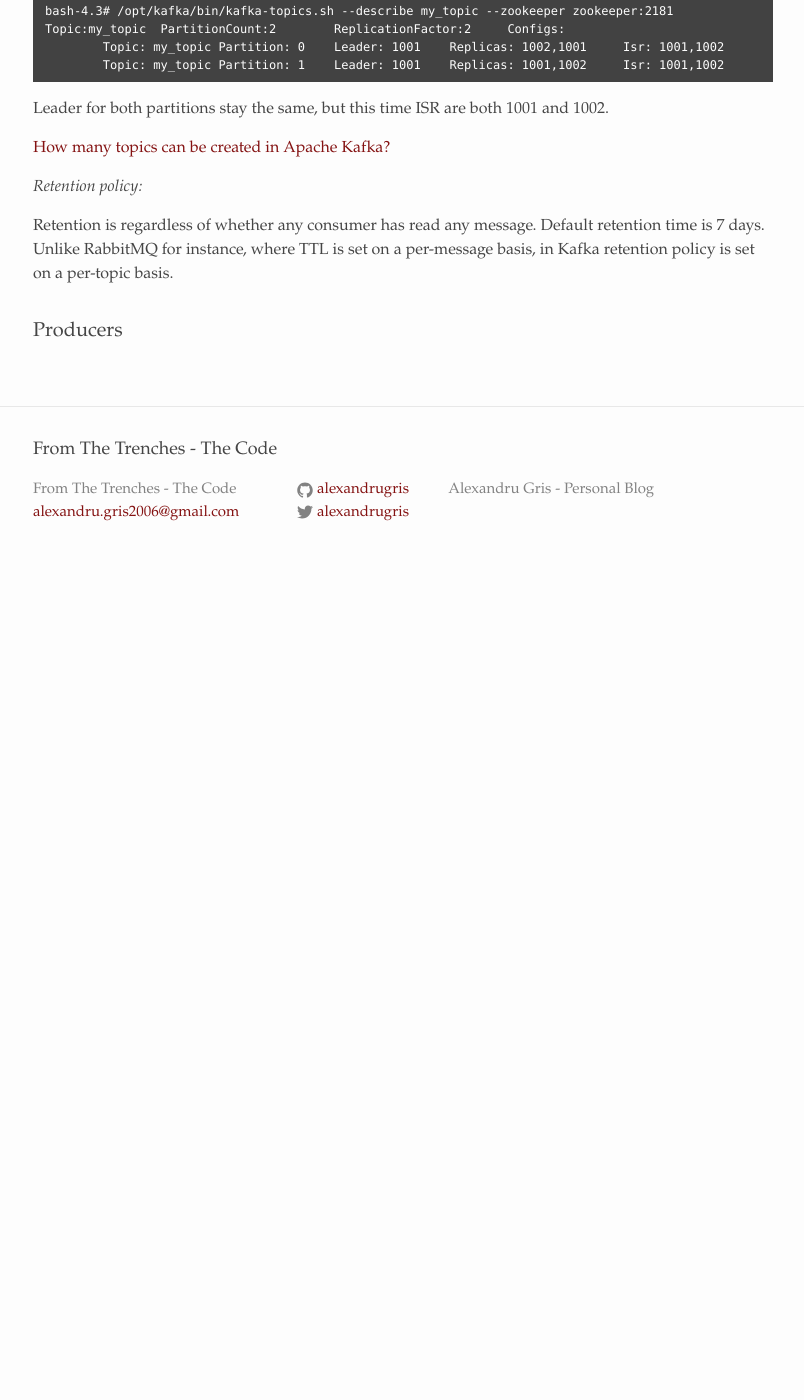
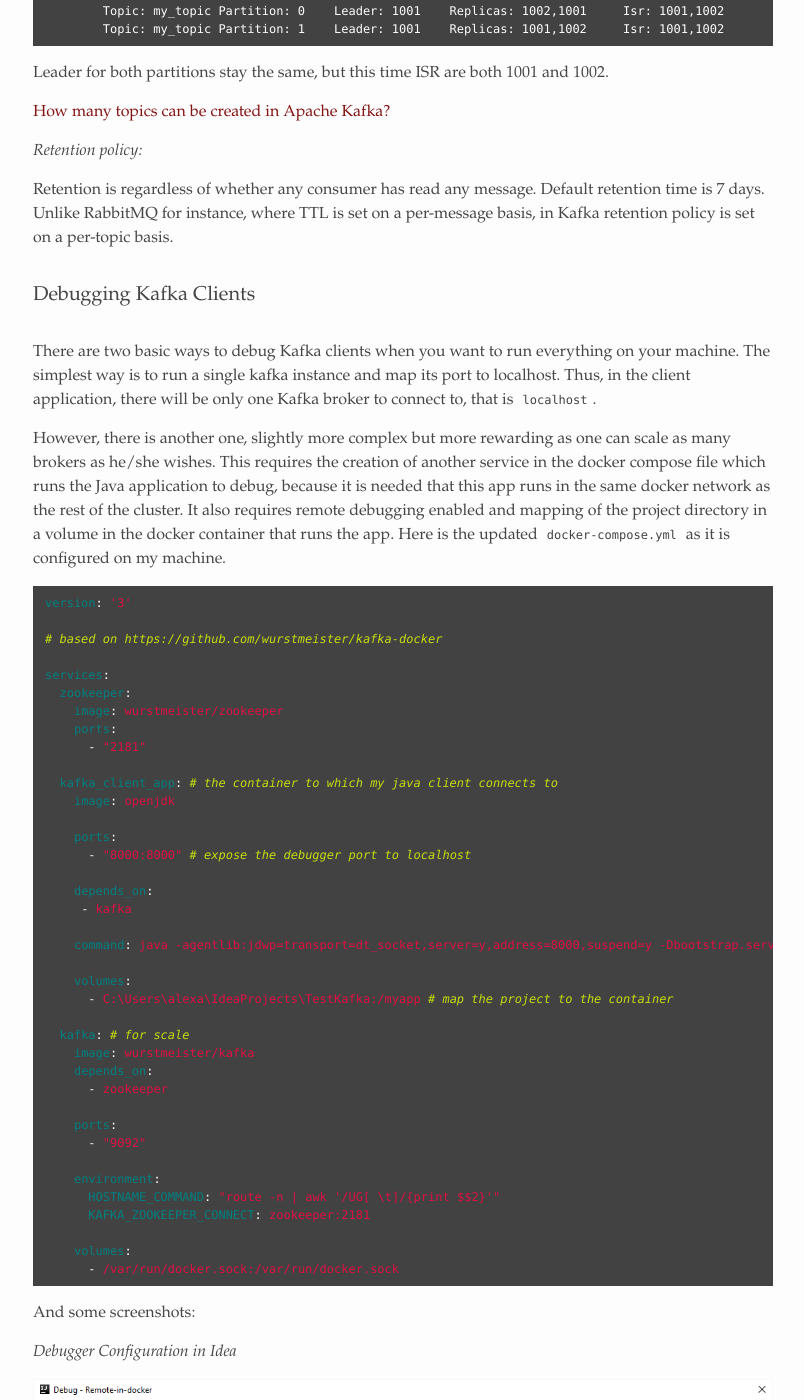
Before and after one commit to alexandrugris/my-jekyll-tech-blog, a Jekyll site: the page built from MyBlog/_posts/2017-06-04-kafka-patterns.markdown, in a window 1280 px wide and 1400 px high, scrolled down 4476 px. Shown: the whole window, without its empty margins (237-1041 px from the left). Built offline with Jekyll 4.4.1, drawn with Linux system fonts in a browser that asks for light colours; before the commit the page ends 5060 px from its top, so only the background shows below that; some of the changed text lies outside the part shown.

Commit message:
edits to kafka

````diff
--- a/MyBlog/_posts/2017-06-04-kafka-patterns.markdown
+++ b/MyBlog/_posts/2017-06-04-kafka-patterns.markdown
@@ -26,7 +26,7 @@ services:
 
     ports:
       - "9092:9092"
-      - "1099:1099" # for JMX
+      - "1099:1099" # for JMX - not needed unless we want to monitor the service
 
     environment:
       KAFKA_ADVERTISED_HOST_NAME: 127.0.0.1
@@ -61,21 +61,18 @@ services:
   zookeeper:
     image: wurstmeister/zookeeper
     ports:
-      - "2181:2181"
+      - "2181"
 
   kafka:
     image: wurstmeister/kafka
 
     ports:
       - "9092" # we do not publish these ports anymore to host
-      - "1099"
 
     environment:
       HOSTNAME_COMMAND: "route -n | awk '/UG[ \t]/{print $$2}'"
       KAFKA_ZOOKEEPER_CONNECT: zookeeper:2181
-      KAFKA_JMX_OPTS: "-Dcom.sun.management.jmxremote -Dcom.sun.management.jmxremote.authenticate=false -Dcom.sun.management.jmxremote.ssl=false -Djava.rmi.server.hostname=127.0.0.1 -Dcom.sun.management.jmxremote.rmi.port=1099"
-      JMX_PORT: 1099
-
+      # we dropped completely the JMX part
 
     volumes:
       - /var/run/docker.sock:/var/run/docker.sock
@@ -95,10 +92,11 @@ docker exec -it testkafka_kafka_2 bash
 
 ![Kafka Connection]({{site.url}}/assets/kafka_1.png)
 
-Because now the `JMX_PORT` is already set and in use by the Kafka daemon, in order to run commands to Kafka we need to make a little hack:
+However, if JMX is specified, the `JMX_PORT` is already set and in use by the Kafka daemon so in order to run commands to Kafka we need to make a little hack:
 
 ```
 $>JMX_PORT=1100
+$>KAFKA_JMX_OPTS=""
 ```
 
 Then we can play:
@@ -119,7 +117,7 @@ bash-4.3# ./kafka-console-consumer.sh --topic my_topic --zookeeper zookeeper:218
 
 ### Basic Concepts
 
-Apache Kafka is a high-throughput distributed pub-sub messaging system, with on-disk persistence. In essence, it can be viewed as a distributed immutable ordered (by time) sequence of messages. Each consumer has a private read-only cursor, which he can reset at any time. This way of storing messages / events makes Kafka appropriate as a distributed store for event sourcing architectural pattern.
+Apache Kafka is a high-throughput distributed pub-sub messaging system, with on-disk persistence. In essence, it can be viewed as a distributed immutable ordered (by time) sequence of messages. Each consumer has a private read-only cursor, which it can reset at any time. This way of storing messages / events makes Kafka appropriate as a distributed store for event sourcing architectural pattern.
 
 *Vocabulary:*
 
@@ -136,7 +134,7 @@ Apache Kafka is a high-throughput distributed pub-sub messaging system, with on-
 
 - The more partitions the more load on Zookeeper. Since Zookeeper keeps its data in memory only, resources on the Zookeeper machine can become constrainted.
 - There is no global order in a topic with several partitions.
-- As each partition can only fit on a single machine, there is a limit to how much a single partition can grow.
+- As each partition can only fit on a single machine. This imposes the limit to how much a single partition can grow.
 
 *Fault tolerance:*
 
@@ -178,4 +176,64 @@ Leader for both partitions stay the same, but this time ISR are both 1001 and 10
 
 Retention is regardless of whether any consumer has read any message. Default retention time is 7 days. Unlike RabbitMQ for instance, where TTL is set on a per-message basis, in Kafka retention policy is set on a per-topic basis.
 
-### Producers
+### Debugging Kafka Clients
+
+There are two basic ways to debug Kafka clients when you want to run everything on your machine. The simplest way is to run a single kafka instance and map its port to localhost. Thus, in the client application, there will be only one Kafka broker to connect to, that is `localhost`.
+
+However, there is another one, slightly more complex but  more rewarding as one can scale as many brokers as he/she wishes. This requires the creation of another service in the docker compose file which runs the Java application to debug, because it is needed that this app runs in the same docker network as the rest of the cluster. It also requires remote debugging enabled and mapping of the project directory in a volume in the docker container that runs the app. Here is the updated `docker-compose.yml` as it is configured on my machine.
+
+```yml
+version: '3'
+
+# based on https://github.com/wurstmeister/kafka-docker
+
+services:
+  zookeeper:
+    image: wurstmeister/zookeeper
+    ports:
+      - "2181"
+
+  kafka_client_app: # the container to which my java client connects to
+    image: openjdk
+
+    ports:
+      - "8000:8000" # expose the debugger port to localhost
+
+    depends_on:
+     - kafka
+
+    command: java -agentlib:jdwp=transport=dt_socket,server=y,address=8000,suspend=y -Dbootstrap.servers=kafka:9092 -cp /myapp/out/production/TestKafka:/myapp/lib/* ro.alexandrugris.BasicKafkaProducer # wait for debugger in suspend mode
+
+    volumes:
+      - C:\Users\alexa\IdeaProjects\TestKafka:/myapp # map the project to the container
+
+  kafka: # for scale
+    image: wurstmeister/kafka
+    depends_on:
+      - zookeeper
+
+    ports:
+      - "9092"
+
+    environment:
+      HOSTNAME_COMMAND: "route -n | awk '/UG[ \t]/{print $$2}'"
+      KAFKA_ZOOKEEPER_CONNECT: zookeeper:2181
+
+    volumes:
+      - /var/run/docker.sock:/var/run/docker.sock
+```
+
+And some screenshots:
+
+*Debugger Configuration in Idea*
+
+![Debugger Config Idea]({{site.url}}/assets/kafka_4.png)
+
+*Breakpoint in remote debugging config*
+![Debugger Breakpoint]({{site.url}}/assets/kafka_5.png)
+
+*Cluster up, with bash started on app node*
+![Cluster]({{site.url}}/assets/kafka_6.png)
+
+*Produced messages in the queue*
+![Messages]({{site.url}}/assets/kafka_7.png)
````
Also changed, not shown: MyBlog/assets/kafka_4.png (added), MyBlog/assets/kafka_5.png (added), MyBlog/assets/kafka_6.png (added), MyBlog/assets/kafka_7.png (added).
